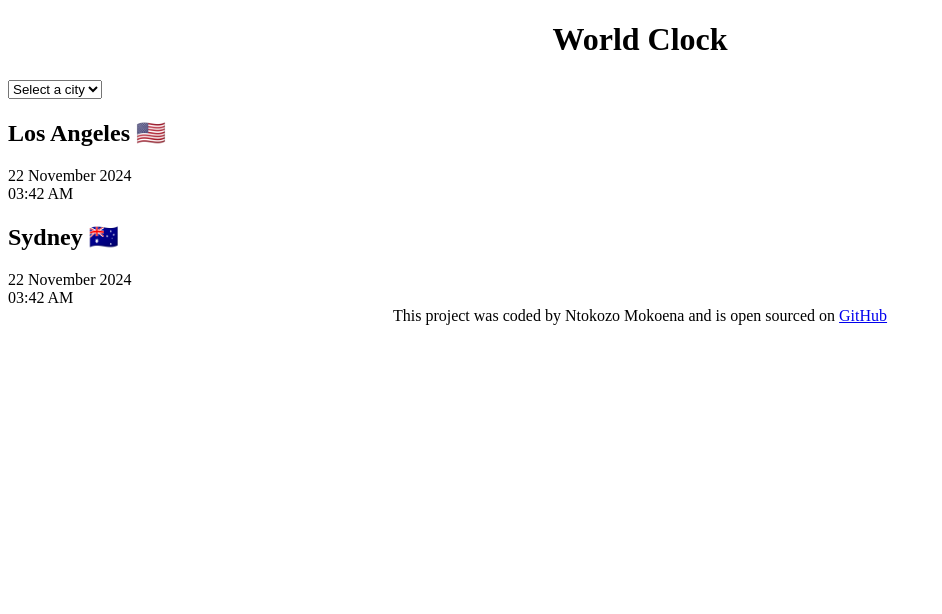
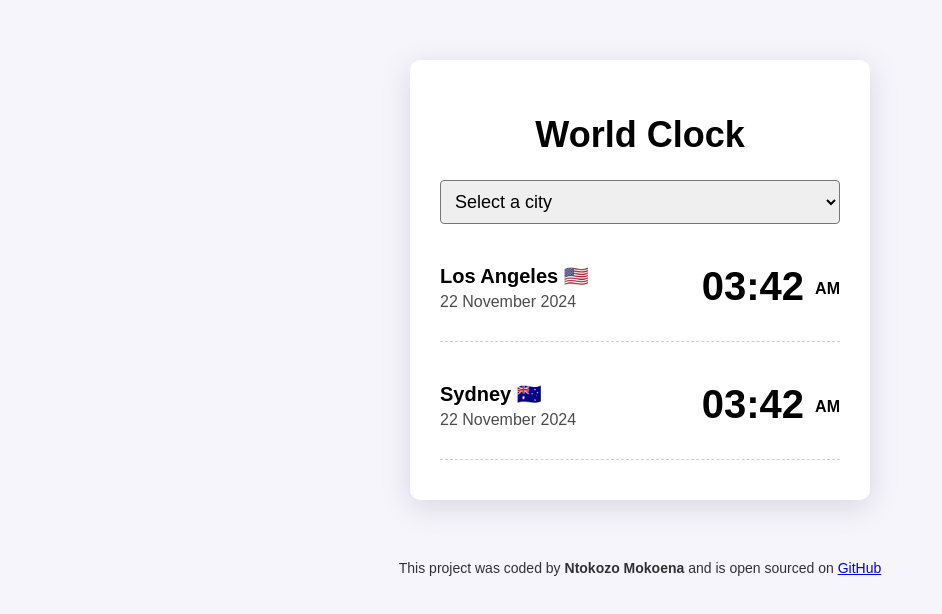
Before and after one commit to ntokozo-s/world-clock, a plain HTML site: page index.html in a window 1280 px wide. Shown: the whole page, without its empty margins (0-942 px from the left). Drawn offline with Linux system fonts and the light colour scheme.

Commit message:
Added CSS styling

```diff
--- a/index.html
+++ b/index.html
@@ -10,6 +10,7 @@
 </head>
 
 <body>
+    <div class="container">
         <h1> World Clock</h1>
         <select>
             <option value=""> Select a city</option>
@@ -18,16 +19,22 @@
             <option value="">Tokyo</option>
         </select>
         <div class="city">
+            <div>
                 <h2>Los Angeles 🇺🇸</h2>
                 <div class="date">22 November 2024</div>
-        <div class="time">03:42 AM</div>
+            </div>
+            <div class="time">03:42 <small>AM</small> </div>
         </div>
         <div class="city">
+            <div>
                 <h2>Sydney 🇦🇺</h2>
                 <div class="date">22 November 2024</div>
-        <div class="time">03:42 AM</div>
             </div>
-    <footer> This project was coded by Ntokozo Mokoena and is open sourced on <a
+            <div class="time">03:42 <small>AM</small> </div>
+        </div>
+    </div>
+
+    <footer> This project was coded by <strong>Ntokozo Mokoena</strong> and is open sourced on <a
             href="https://github.com/ntokozo-s/world-clock" target="_blank">GitHub</a></footer>
 
 </body>
--- a/src/styles.css
+++ b/src/styles.css
@@ -1,6 +1,54 @@
+body {
+  background-color: #f6f5fc;
+  font-family: sans-serif;
+}
+.container {
+  background: white;
+  border-radius: 10px;
+  box-shadow: rgba(100, 100, 111, 0.2) 0px 7px 29px 0;
+  margin: 60px auto;
+  max-width: 400px;
+  padding: 30px;
+}
 h1 {
+  font-size: 36px;
   text-align: center;
 }
+select {
+  border-radius: 4px;
+  display: block;
+  font-size: 18px;
+  padding: 10px;
+  width: 100%;
+}
+.city {
+  border-bottom: 1px dashed rgba(0, 0, 0, 0.2);
+  display: flex;
+  justify-content: space-between;
+  margin: 10px 0;
+  padding: 30px 0;
+}
+.city :last-child {
+  border: none;
+}
+h2 {
+  font-size: 20px;
+  margin: 0 0 5px;
+}
+.date {
+  opacity: 0.7;
+}
+.time {
+  font-size: 40px;
+  font-weight: bold;
+}
+.time small {
+  font-size: 16px;
+  line-height: 40px;
+  vertical-align: middle;
+}
 footer {
+  color: rgba(0, 0, 0, 0.8);
+  font-size: 14px;
   text-align: center;
 }
```
Lines whose indentation alone changed are shown as unchanged.
